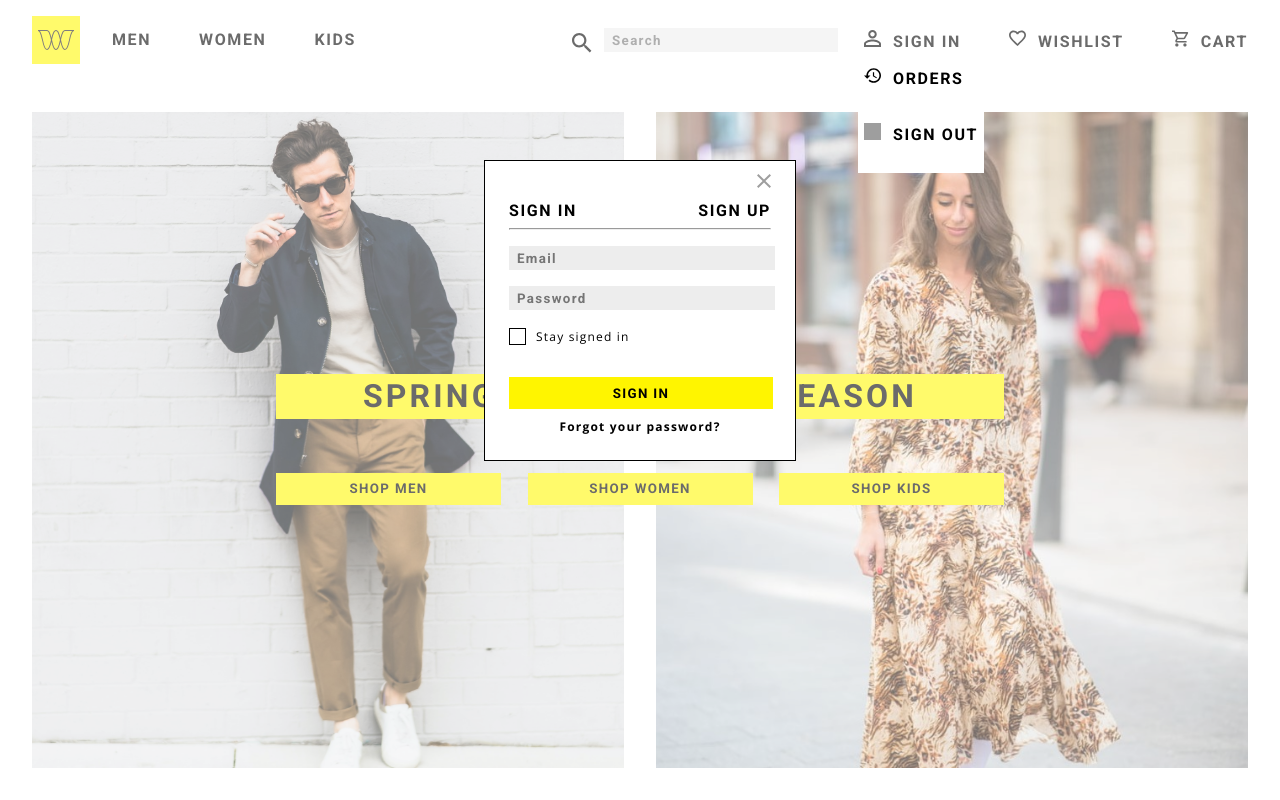
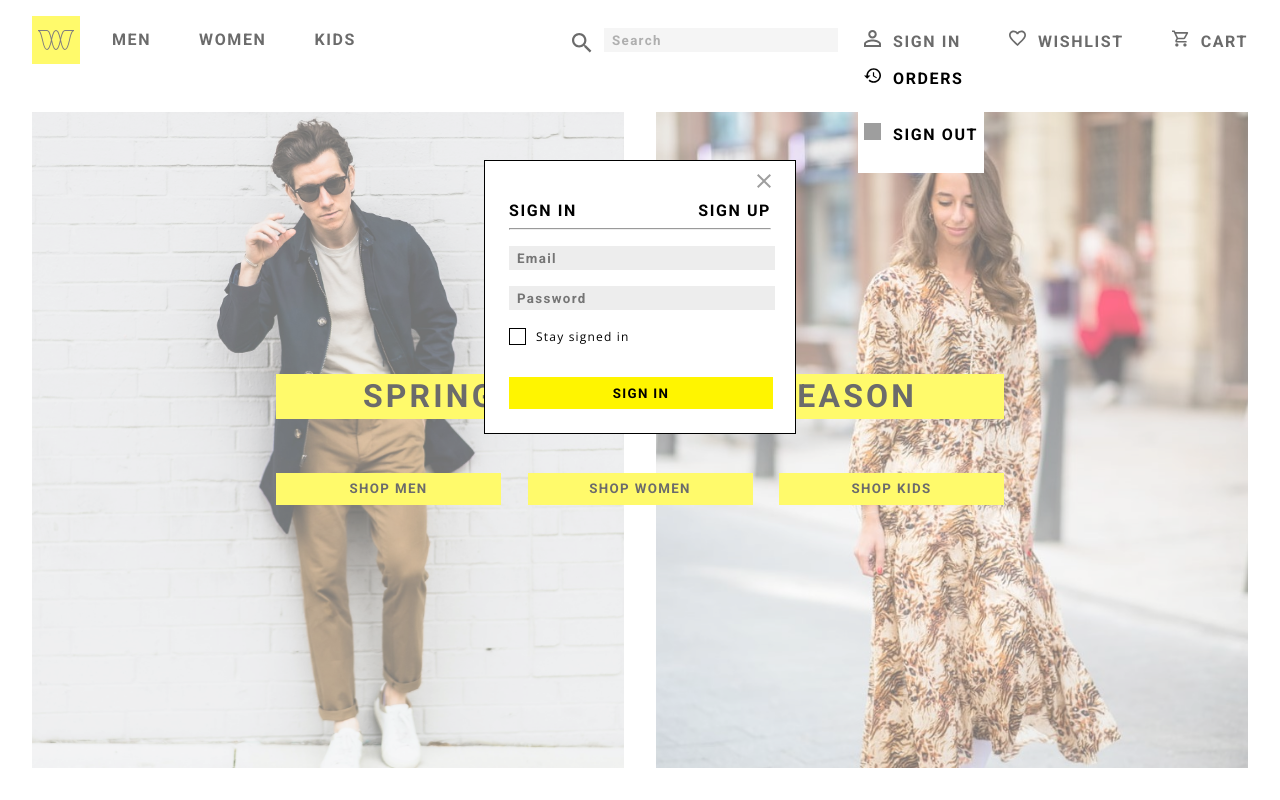
Before and after one commit to AaronE314/CP476-Final-Project, a Next.js app: page / in a window 1280 px wide. Both pictures are taken after a click on the link "SIGN IN". Shown: the top 800 px of the page. Built offline with nearby package versions, Linux system fonts and the light colour scheme; no server answers; grey boxes are pictures that could not be loaded.

Commit message:
remove forgot your password

```diff
--- a/components/SignInDialog.jsx
+++ b/components/SignInDialog.jsx
@@ -99,9 +99,6 @@ export class SignInDialog extends React.Component {
             <button className={styles.submit} type="submit">SIGN IN</button>
 
             <p className={styles.error}>{this.state.userError}</p>
-
-            <p className={styles.span}><a href="#">Forgot your password?</a></p>
-
         </form>
 
     }
```
